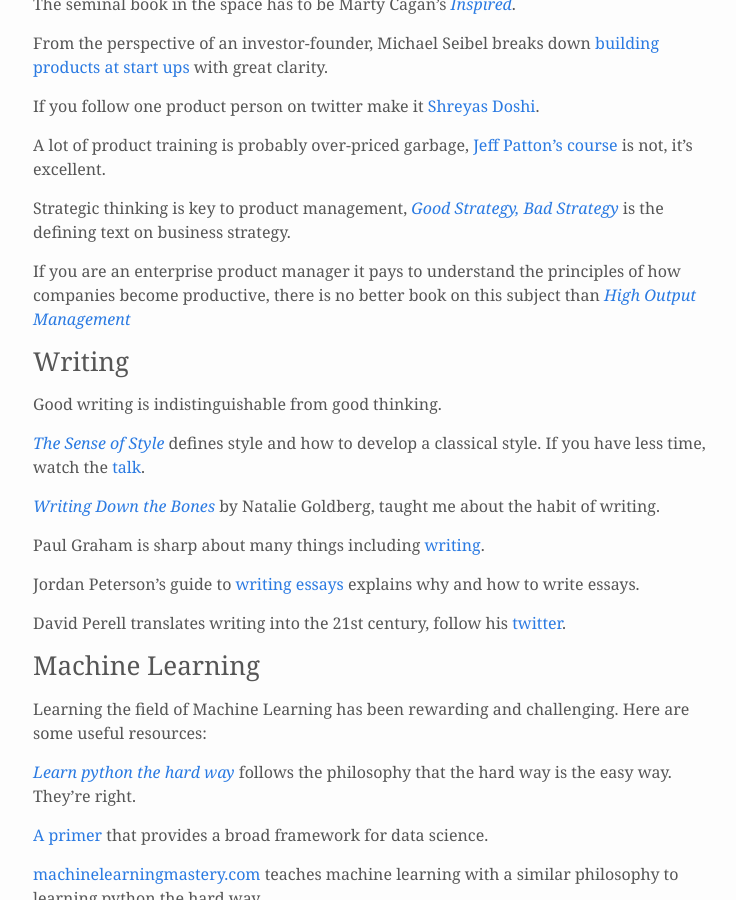
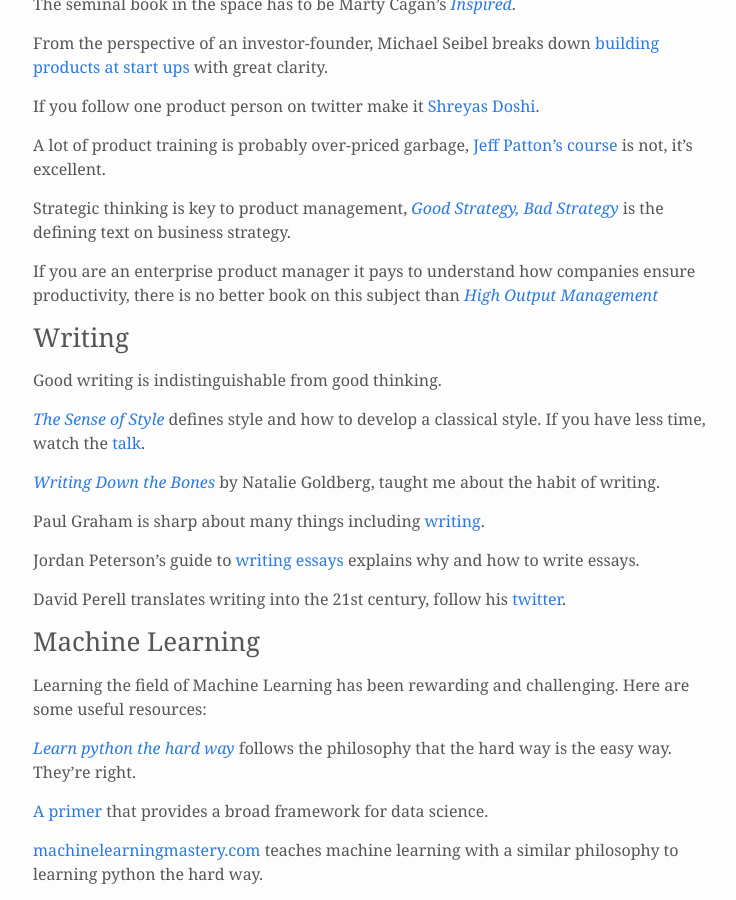
Before and after one commit to kenanwang/username.github.io, a Jekyll site: the page built from resources.md, in a window 1280 px wide and 900 px high, scrolled down 327 px. Shown: the whole window, without its empty margins (267-1003 px from the left). Built offline with Jekyll 4.4.1, drawn with Linux system fonts in a browser that asks for light colours; nearby versions of some CDN libraries.

Commit message:
Update resources.md

```diff
--- a/resources.md
+++ b/resources.md
@@ -17,7 +17,7 @@ A lot of product training is probably over-priced garbage, [Jeff Patton's course
 
 Strategic thinking is key to product management, [*Good Strategy, Bad Strategy*](https://a.co/d/fYfWCyJ) is the defining text on business strategy.
 
-If you are an enterprise product manager it pays to understand the principles of how companies become productive, there is no better book on this subject than [*High Output Management*](https://a.co/d/aF67BI5)
+If you are an enterprise product manager it pays to understand how companies ensure productivity, there is no better book on this subject than [*High Output Management*](https://a.co/d/aF67BI5)
 
 ### Writing
 Good writing is indistinguishable from good thinking.
```
